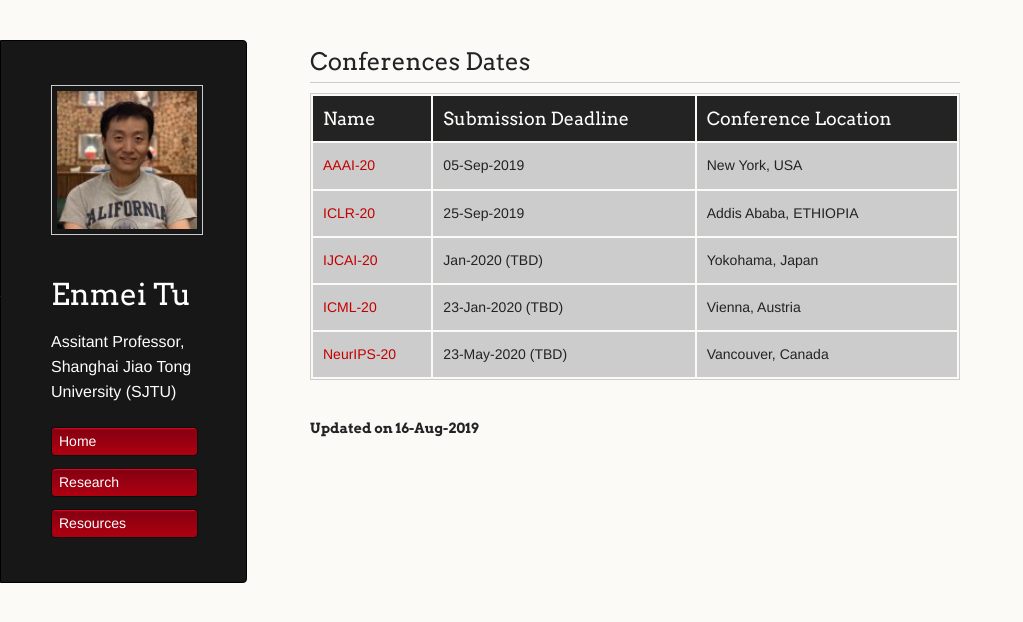
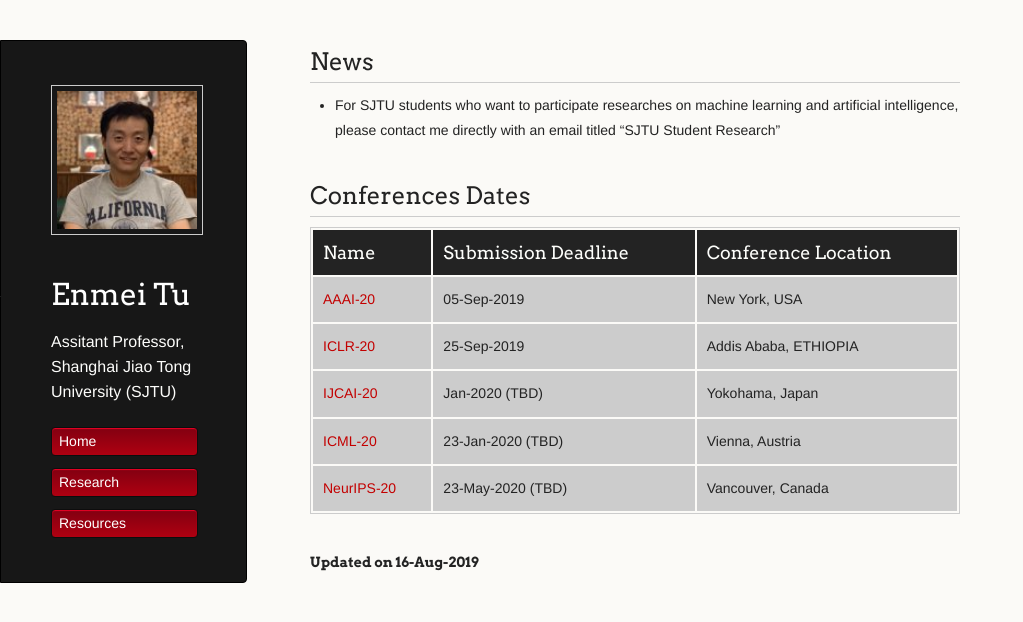
Before and after one commit to hellotem/enmeitu.github.io, a Jekyll site: the page built from resource/index.md, in a window 1280 px wide. Shown: the top 622 px of the page, without its empty margins (0-1023 px from the left). Built offline with Jekyll 4.4.1, drawn with Linux system fonts in a browser that asks for light colours; our own code applies the rules of GitHub Pages for plain Markdown files.

Commit message:
Update index.md

```diff
--- a/resource/index.md
+++ b/resource/index.md
@@ -1,6 +1,9 @@
 ---
 layout: default
 ---
+## News
+*  For SJTU students who want to participate researches on machine learning and artificial intelligence, please contact me directly with an email titled "SJTU Student Research"
+
 ## Conferences Dates
 
 Name | Submission Deadline | Conference Location
```
